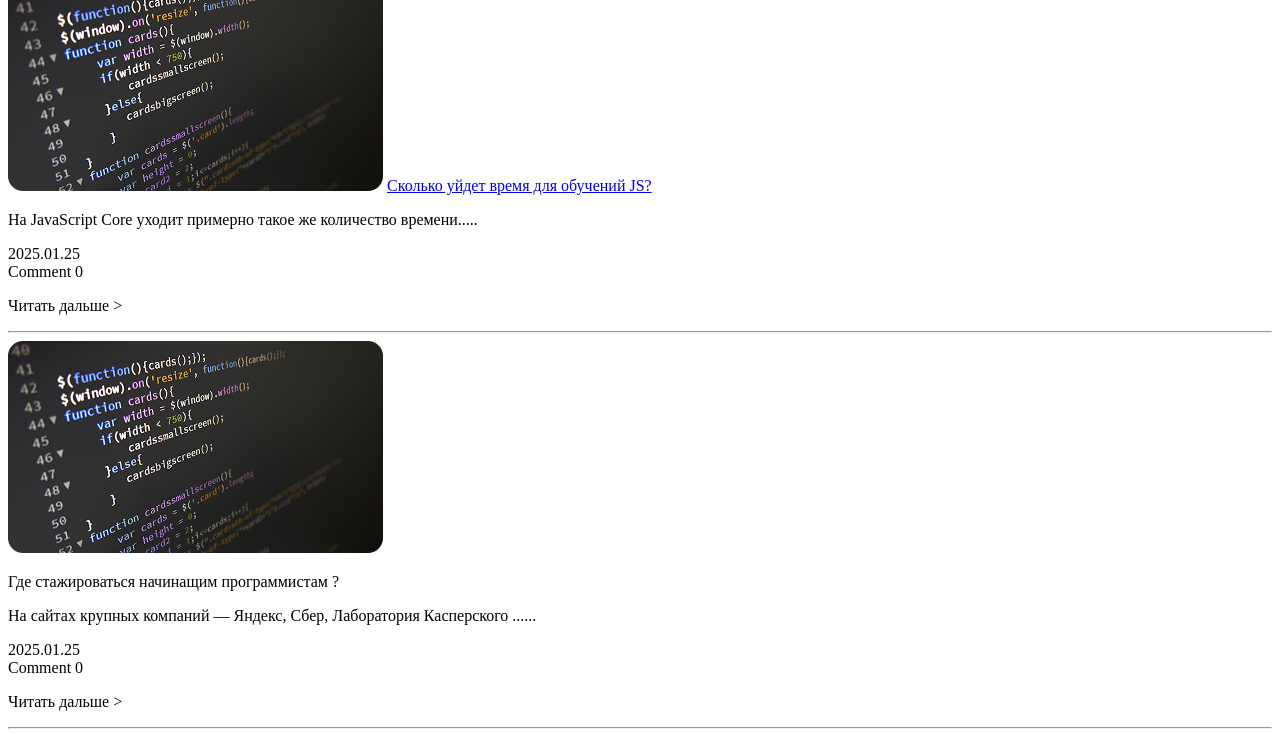
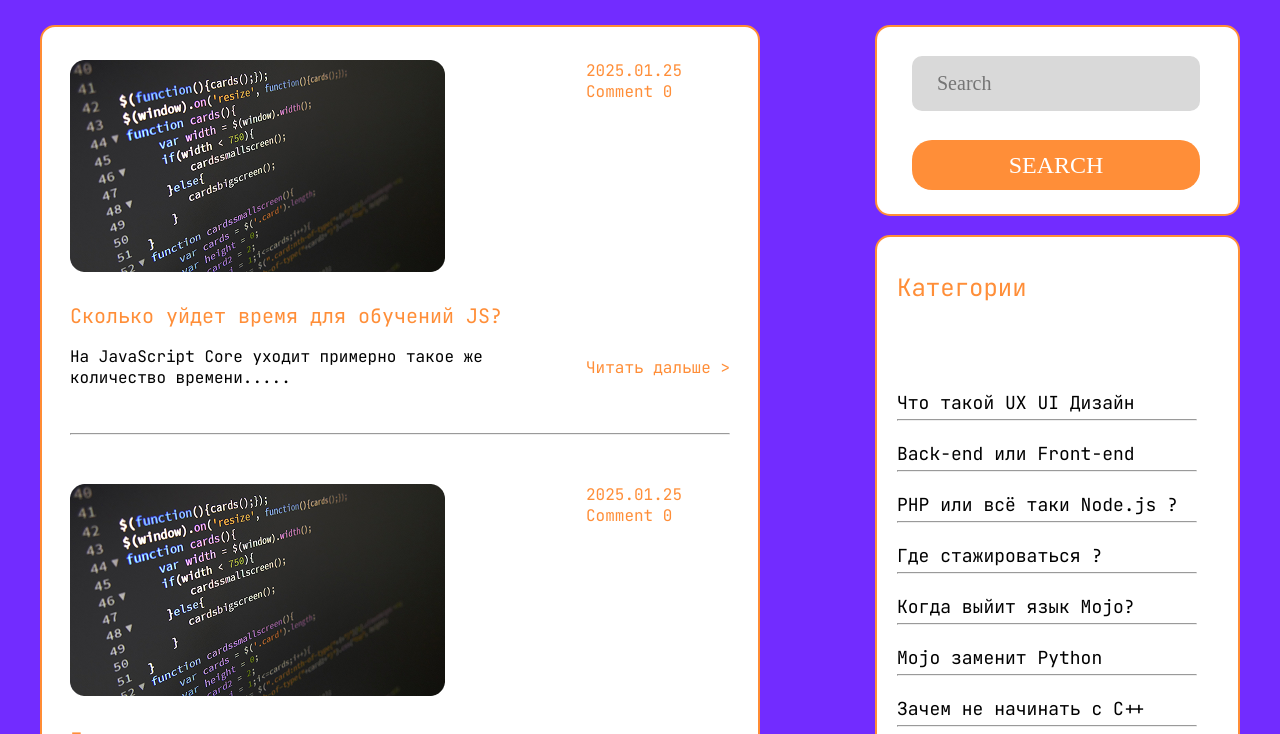
Before and after one commit to damirturgunbaev10/My_resume, a plain HTML site: page posts/index.html in a window 1280 px wide. Shown: the part 276-1010 px from the top of the page. Drawn offline with Linux system fonts and the light colour scheme; a web font is replaced by a local one.

Commit message:
change made

```diff
--- a/My_resume/index.html
+++ b/My_resume/index.html
@@ -4,7 +4,7 @@
   <head>
     <meta charset="UTF-8" />
     <meta name="viewport" content="width=device-width, initial-scale=1.0" />
-    <link rel="stylesheet" href="/my_resume/my_resume.css" />
+    <link rel="stylesheet" href="/my_resume/style.css" />
     <title>My resume</title>
   </head>
   <body>
--- a/posts/index.html
+++ b/posts/index.html
@@ -5,7 +5,7 @@
     <meta charset="UTF-8" />
     <meta name="viewport" content="width=device-width, initial-scale=1.0" />
     <title>Posts</title>
-    <link rel="stylesheet" href="/Posts/posts.css" />
+    <link rel="stylesheet" href="/Posts/style.css" />
   </head>
   <body>
     <header>
```
Also changed, not shown: my__portfolio/index.html (+1 -1 lines).
